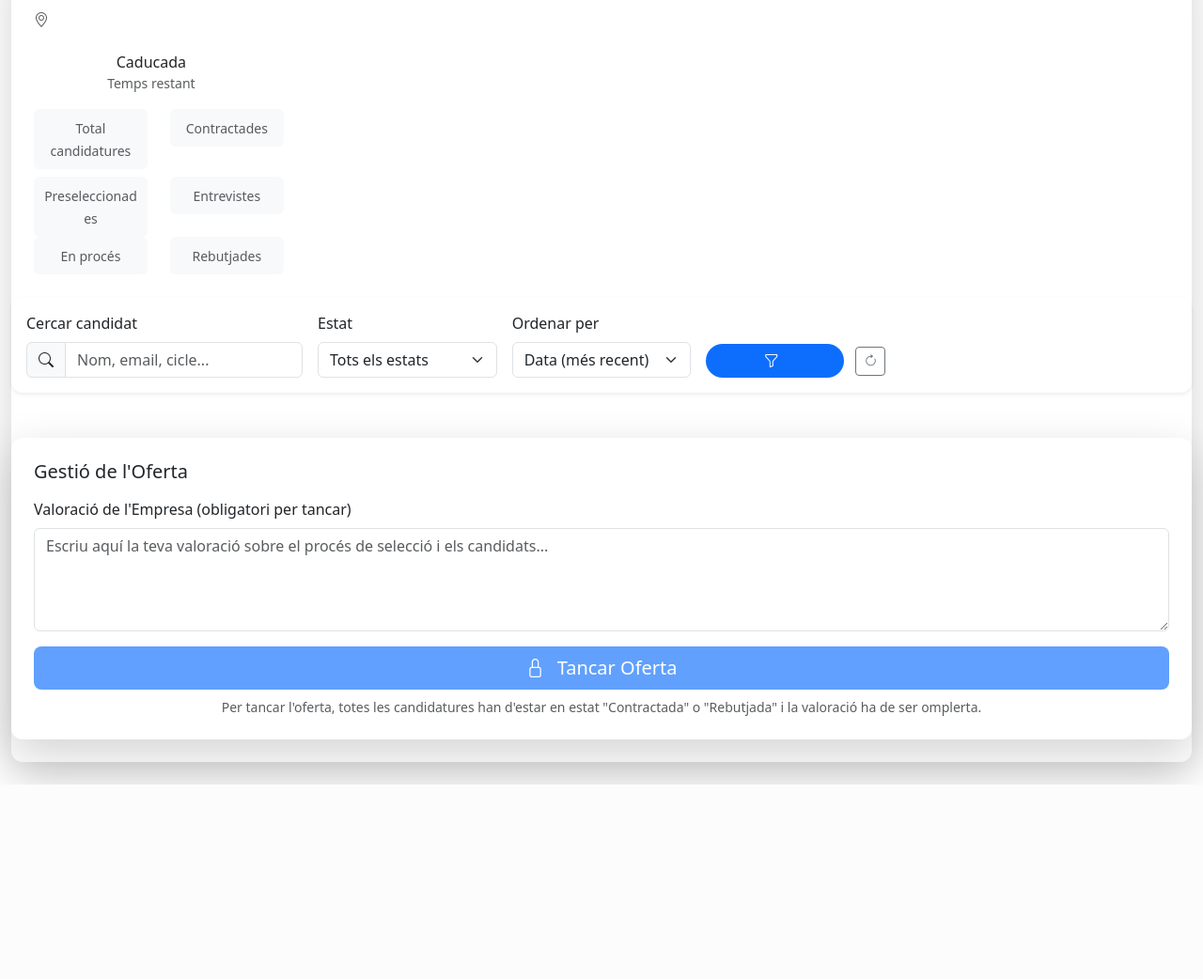
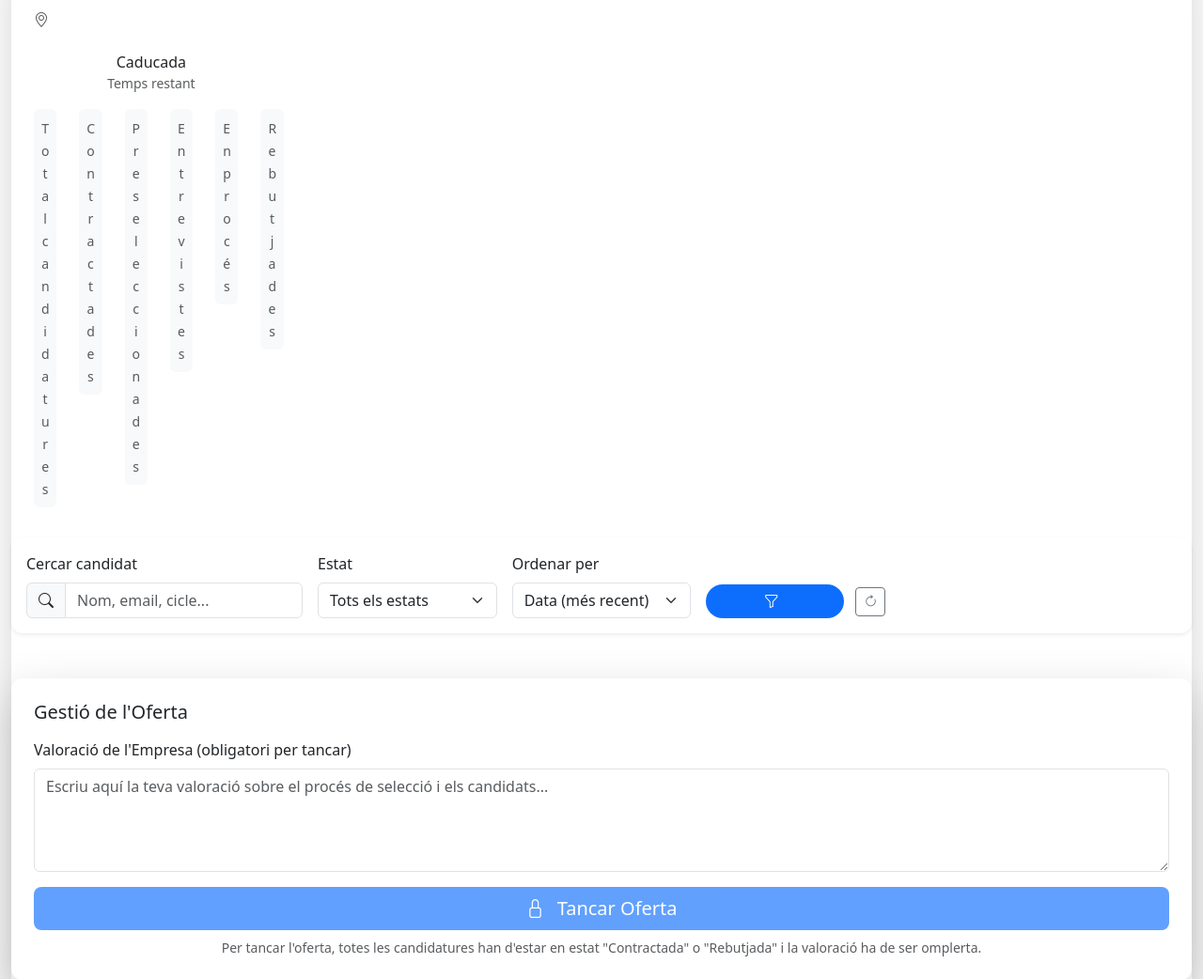
Before and after one commit to rcervera/borsa_treball_django_google, a Django app: template borsa_treball/templates/borsa_treball/llista_candidatures_oferta.html in a window 1280 px wide. Shown: the part 55-1097 px from the top of the page at 94% size. Before the commit the page ends 890 px from the top, so only its background shows below. Run offline with Django 5.2, Linux system fonts and the light colour scheme; the template is opened without the code that fills it, so the values that code supplies are empty; some libraries are stand-ins or nearby versions.

```diff
--- a/borsa_treball/templates/borsa_treball/llista_candidatures_oferta.html
+++ b/borsa_treball/templates/borsa_treball/llista_candidatures_oferta.html
@@ -55,37 +55,37 @@
                     <div class="col-md-4">
                         <!-- Estadístiques ràpides (actualitzades per JS) -->
                         <div class="row text-center">
-                            <div class="col-6 mb-2">
+                            <div class="col-2 mb-2">
                                 <div class="p-2 bg-light rounded">
                                     <h4 class="text-primary mb-0" id="stat-total">{{ stats.total }}</h4>
                                     <small class="text-muted">Total candidatures</small>
                                 </div>
                             </div>
-                            <div class="col-6 mb-2">
+                            <div class="col-2 mb-2">
                                 <div class="p-2 bg-light rounded">
                                     <h4 class="text-success mb-0" id="stat-contratades">{{ stats.contratades }}</h4>
                                     <small class="text-muted">Contractades</small>
                                 </div>
                             </div>
-                            <div class="col-6">
+                            <div class="col-2">
                                 <div class="p-2 bg-light rounded">
                                     <h4 class="text-secondary mb-0" id="stat-preseleccionades">{{ stats.preseleccionades }}</h4>
                                     <small class="text-muted">Preseleccionades</small>
                                 </div>
                             </div>
-                            <div class="col-6">
+                            <div class="col-2">
                                 <div class="p-2 bg-light rounded">
                                     <h4 class="text-secondary mb-0" id="stat-entrevistes">{{ stats.entrevistes }}</h4>
                                     <small class="text-muted">Entrevistes</small>
                                 </div>
                             </div>
-                             <div class="col-6">
+                             <div class="col-2">
                                 <div class="p-2 bg-light rounded">
                                     <h4 class="text-secondary mb-0" id="stat-en_proces">{{ stats.en_proces }}</h4>
                                     <small class="text-muted">En procés</small>
                                 </div>
                             </div>
-                            <div class="col-6">
+                            <div class="col-2">
                                 <div class="p-2 bg-light rounded">
                                     <h4 class="text-danger mb-0" id="stat-rebutjades">{{ stats.rebutjades }}</h4>
                                     <small class="text-muted">Rebutjades</small>
```
